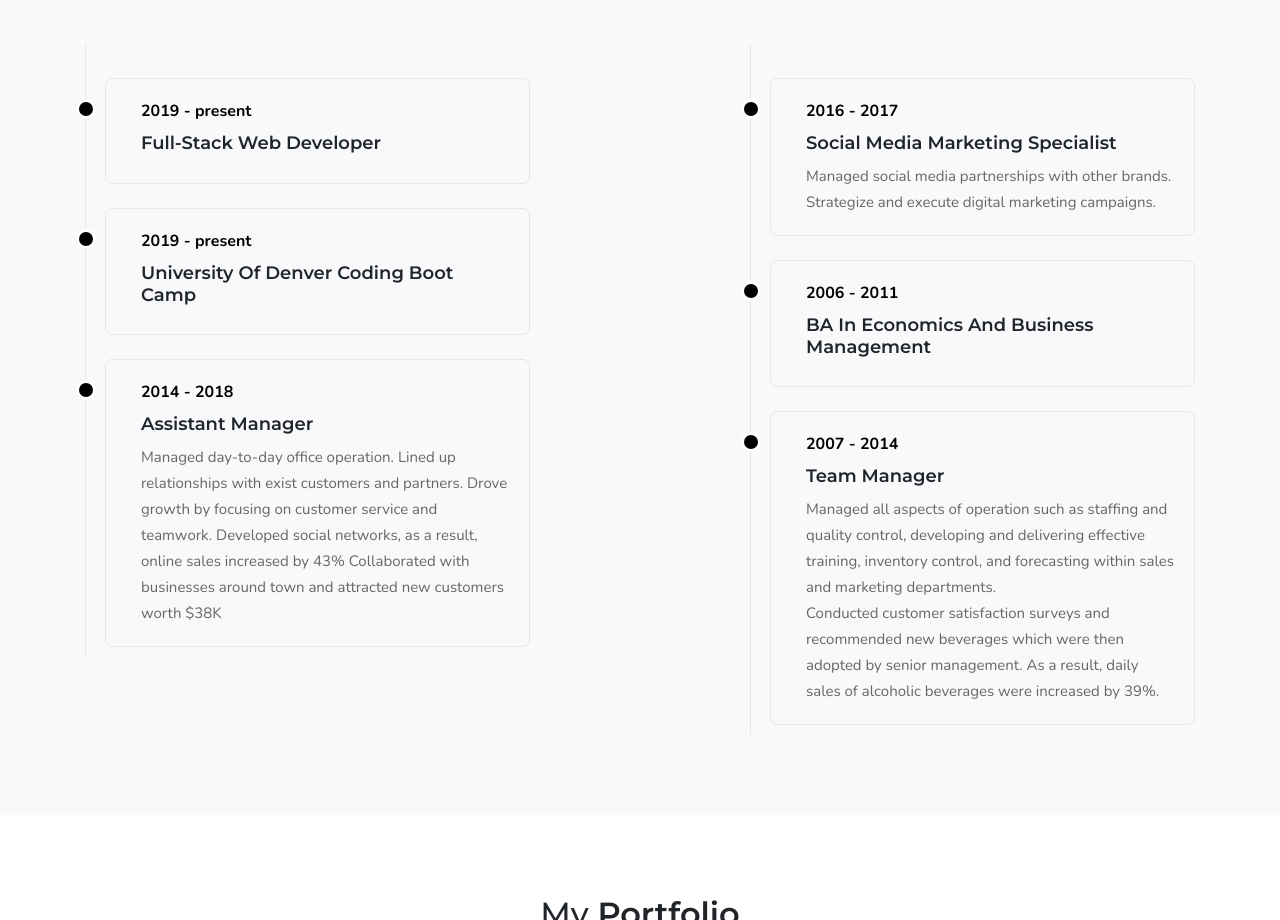
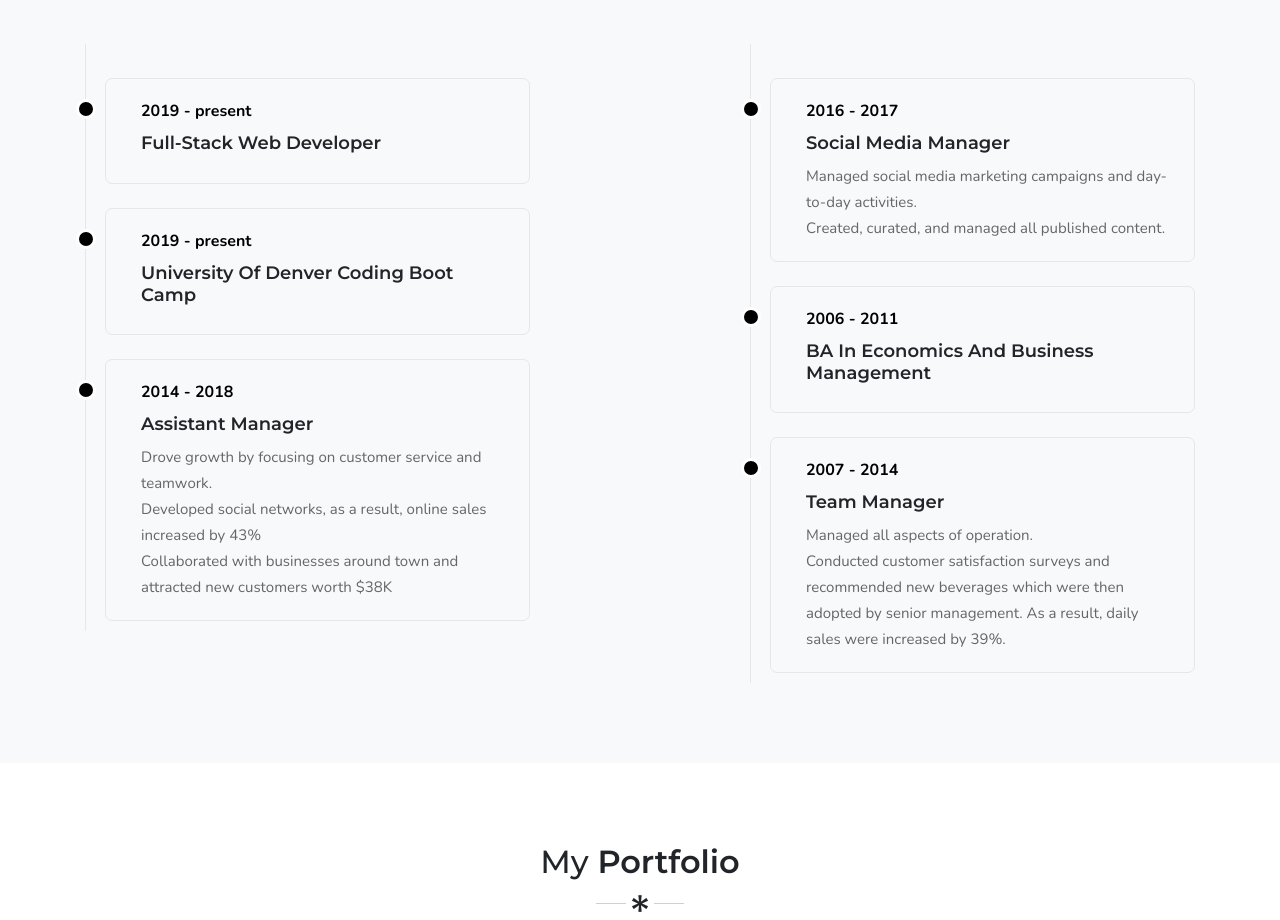
Before and after one commit to dicarrara/new-portfolio, a plain HTML site: page index.html in a window 1280 px wide. Shown: the part 1880-2800 px from the top of the page. Drawn offline with nearby package versions, Linux system fonts and the light colour scheme; files whose address does not match are found by name.

```diff
--- a/index.html
+++ b/index.html
@@ -80,7 +80,7 @@
                       <a href="https://www.linkedin.com/in/diana-carrara/" target="_blank"><i class="mdi mdi-linkedin"></i></a>
                     </li>
                     <li class="list-inline-item">
-                      <a href="#"><i class="mdi mdi-dribbble"></i></a>
+                      <a href="https://github.com/dicarrara" target="_blank"><i class="mdi mdi-github-circle"></i></a>
                     </li>
                   </ul>
                   <div class="header_btn">
@@ -292,9 +292,9 @@
                     <div class="cb_edu_exp_detail">
                       <h4>Assistant Manager</h4>
                       <p class="cv_desc mb-0">
-                        Managed day-to-day office operation. Lined up relationships with exist customers and partners. Drove growth by focusing on customer service and teamwork.
-                        Developed social networks, as a result, online sales increased by 43%
-                        Collaborated with businesses around town and attracted new customers worth $38K
+                         Drove growth by focusing on customer service and teamwork.</p>
+                        <p class="cv_desc mb-0">Developed social networks, as a result, online sales increased by 43%</p>
+                        <p class="cv_desc mb-0">Collaborated with businesses around town and attracted new customers worth $38K
                       </p>
                     </div>
                   </div>
@@ -315,10 +315,10 @@
                       2016 - 2017
                     </div>
                     <div class="cb_edu_exp_detail">
-                      <h4>Social Media Marketing Specialist</h4>
+                      <h4>Social Media Manager</h4>
                       <p class="cv_desc mb-0">
-                        Managed social media partnerships with other brands.
-                        Strategize and execute digital marketing campaigns.
+                        Managed social media marketing campaigns and day-to-day activities.</p>
+                      <p class="cv_desc mb-0">Created, curated, and managed all published content.
                       </p>
                     </div>
                   </div>
@@ -351,9 +351,9 @@
                     <div class="cb_edu_exp_detail">
                       <h4>Team Manager</h4>
                       <p class="cv_desc mb-0">
-                        Managed all aspects of operation such as staffing and quality control, developing and delivering effective training, inventory control, and forecasting within sales and marketing departments.
+                        Managed all aspects of operation.
                       </p>
-                      <p class="cv_desc mb-0">Conducted customer satisfaction surveys and recommended new beverages which were then adopted by senior management. As a result, daily sales of alcoholic beverages were increased by 39%.</p>
+                      <p class="cv_desc mb-0">Conducted customer satisfaction surveys and recommended new beverages which were then adopted by senior management. As a result, daily sales were increased by 39%.</p>
                     </div>
                   </div>
                 </div>
@@ -521,7 +521,7 @@
                 </li>
                 <li class="list-inline-item">
                   <a href="" class="social-icon text-muted"
-                    ><i class="mdi mdi-twitter"></i
+                    ><i class="mdi mdi-github-circle"></i
                   ></a>
                 </li>
                 <li class="list-inline-item">
```
